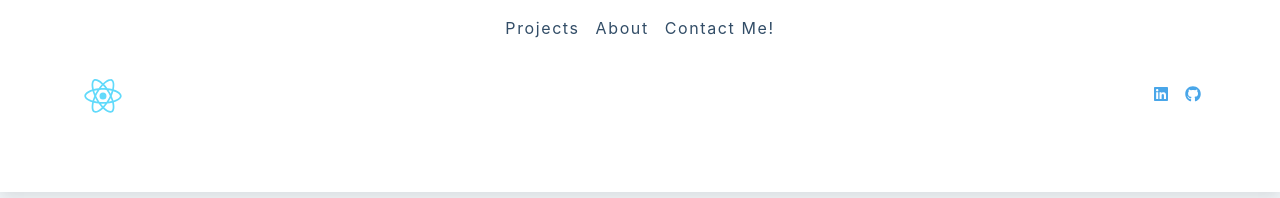
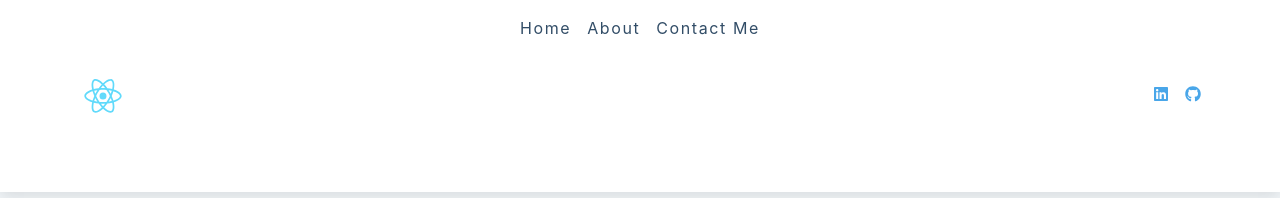
Before and after one commit to torres2235/portfolio, a React (Create React App) app: page / in a window 1280 px wide. Shown: the top 198 px of the page. Built offline with nearby package versions, Linux system fonts and the light colour scheme.

Commit message:
adding links.js and updating navbar

```diff
--- a/src/components/Navbar.js
+++ b/src/components/Navbar.js
@@ -1,7 +1,8 @@
 import React from "react";
 import { Link } from "react-router-dom";
-import { FaBars, FaLinkedin, FaGithub } from "react-icons/fa";
+import { FaBars } from "react-icons/fa";
 
+import { links, socials } from "../data/links";
 import logo from "../assets/logo.svg";
 
 const Navbar = () => {
@@ -16,28 +17,30 @@ const Navbar = () => {
         </div>
         <div className="links Container show-container">
           <ul className="links">
-            <li>
-              <Link to="/">Projects</Link>
-            </li>
-            <li>
-              <Link to="/about">About</Link>
-            </li>
-            <li>
-              <Link to="/contact">Contact Me!</Link>
-            </li>
+            {links.map((link) => {
+              const { id, url, text } = link;
+              return (
+                <li key={id}>
+                  <Link to={url}>{text}</Link>
+                </li>
+              );
+            })}
           </ul>
         </div>
         <ul className="social-icons">
-          <li>
-            <a href="https://www.linkedin.com/in/torres-joshua/">
-              <FaLinkedin />
-            </a>
-          </li>
-          <li>
-            <a href="https://github.com/torres2235">
-              <FaGithub />
-            </a>
-          </li>
+          {socials.map((link) => {
+            const { id, url, icon } = link;
+            return (
+              <li key={id}>
+                <a
+                  href={url}
+                  onclick="window.open(this.href,'_blank');return false;"
+                >
+                  {icon}
+                </a>
+              </li>
+            );
+          })}
         </ul>
       </div>
     </nav>
--- a/src/data/links.js
+++ b/src/data/links.js
@@ -0,0 +1,33 @@
+import React from "react";
+import { FaLinkedin, FaGithub } from "react-icons/fa";
+
+export const links = [
+  {
+    id: 1,
+    url: "/",
+    text: "Home",
+  },
+  {
+    id: 2,
+    url: "/about",
+    text: "About",
+  },
+  {
+    id: 3,
+    url: "/contact",
+    text: "Contact Me",
+  },
+];
+
+export const socials = [
+  {
+    id: 1,
+    url: "https://www.linkedin.com/in/torres-joshua/",
+    icon: <FaLinkedin />,
+  },
+  {
+    id: 2,
+    url: "https://github.com/torres2235",
+    icon: <FaGithub />,
+  },
+];
```
